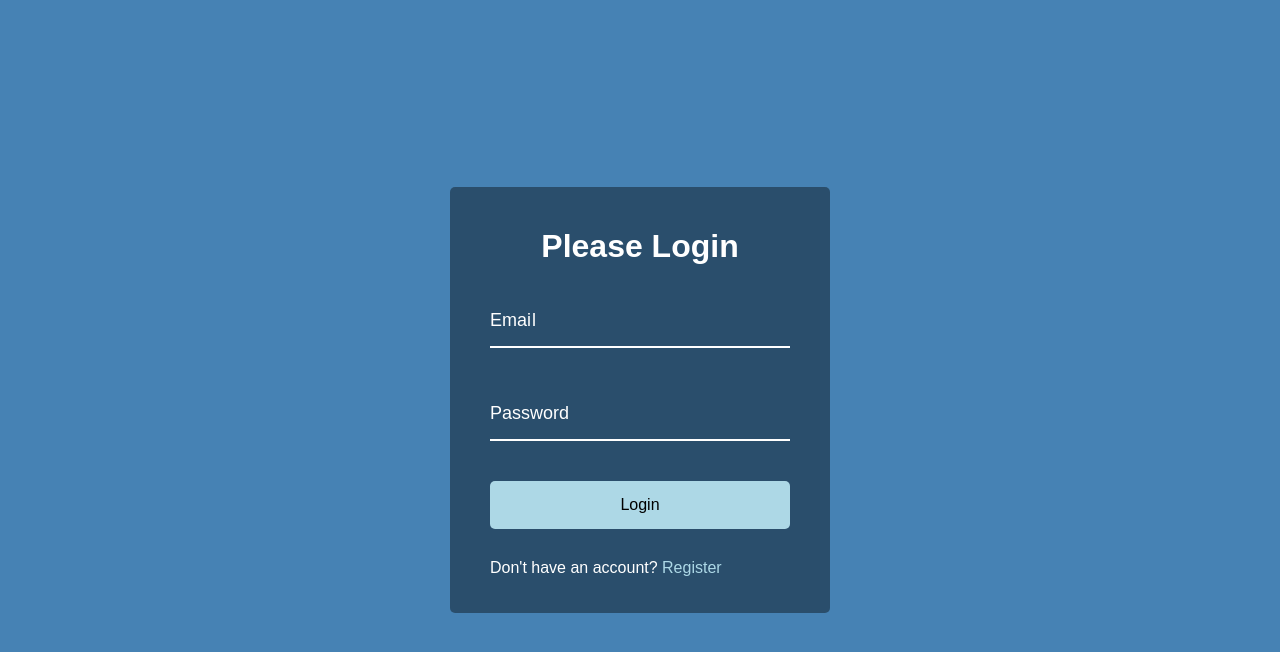
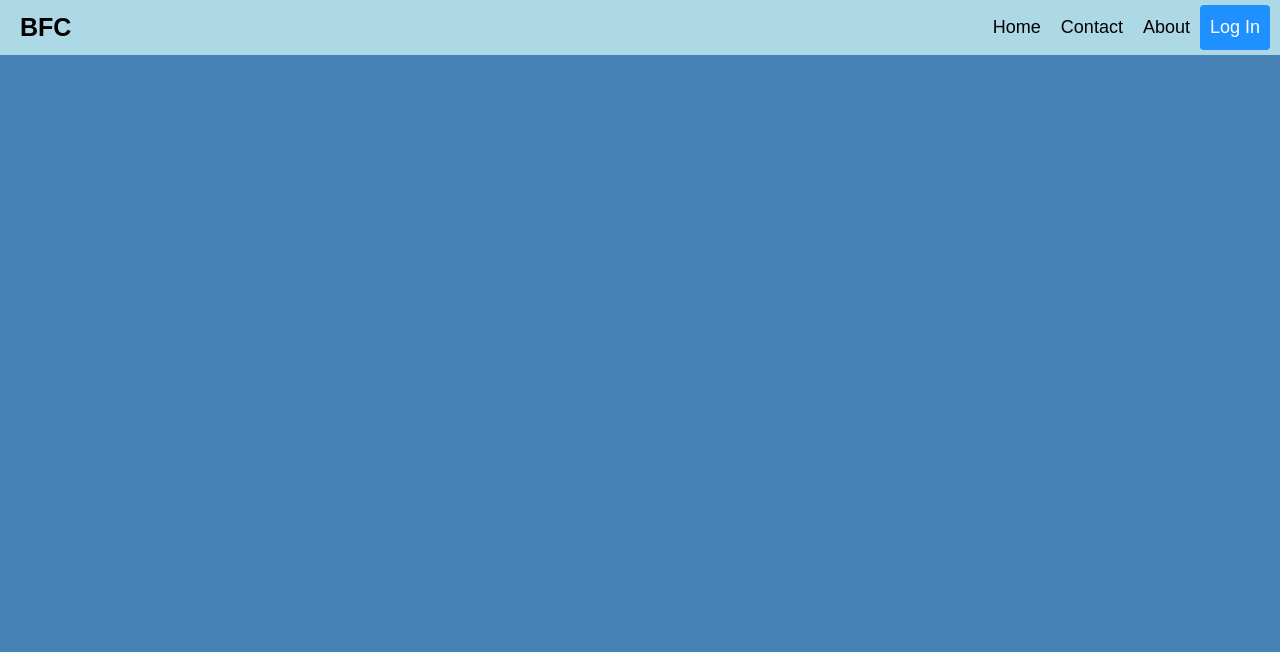
Before and after one commit to Ashnav-git/firstProject, a plain HTML site: page LoginPage/index.html in a window 1280 px wide. Drawn offline with Linux system fonts and the light colour scheme; a web font is replaced by a local one.

Commit message:
added header and navigate to Login Button

```diff
--- a/LoginPage/index.html
+++ b/LoginPage/index.html
@@ -6,25 +6,13 @@
     <link rel="stylesheet" href="style.css" />
     <title>Login to BFC</title>
   </head>
-  <body>
-    <div class="container">
-      <h1>Please Login</h1>
-      <form>
-        <div class="form-control">
-          <input type="text" required>
-          <label>Email</label>
-        </div>
-
-        <div class="form-control">
-          <input type="password" required>
-          <label>Password</label>
-        </div>
-
-        <button class="btn">Login</button>
-
-        <p class="text">Don't have an account? <a href="#">Register</a> </p>
-      </form>
+  <div class="header">
+    <a href="#default" class="logo">BFC</a>
+    <div class="header-right">
+      <a href="#home">Home</a>
+      <a href="#contact">Contact</a>
+      <a href="#about">About</a>
+      <a class="active" href="login.html">Log In</a>
     </div>
-    <script src="script.js"></script>
-  </body>
+  </div>
 </html>
--- a/LoginPage/style.css
+++ b/LoginPage/style.css
@@ -2,21 +2,31 @@
 
 * {
   box-sizing: border-box;
+  overflow: hidden;
 }
 
 body {
   background-color: steelblue;
   color: #fff;
   font-family: 'Muli', sans-serif;
+  /* --- Same class added as align below ---
+  display: flex;
+  flex-direction: column;
+  align-items: center;
+  justify-content: center;
+  height: 100vh;
+  overflow: hidden;*/
+  margin: 0;
+}
+
+.align{
   display: flex;
   flex-direction: column;
   align-items: center;
   justify-content: center;
   height: 100vh;
   overflow: hidden;
-  margin: 0;
 }
-
 .container {
   background-color: rgba(0, 0, 0, 0.4);
   padding: 20px 40px;
@@ -99,3 +109,54 @@ body {
   color: lightblue;
   transform: translateY(-30px);
 }
+
+.header {
+  overflow: hidden;
+  background: lightblue;
+  padding: 5px 10px;
+}
+
+.header a {
+  float: left;
+  color: black;
+  text-align: center;
+  padding: 10px;
+  text-decoration: none;
+  font-size: 18px;
+  line-height: 25px;
+  border-radius: 4px;
+}
+
+.header a.logo {
+  font-size: 25px;
+  font-weight: bold;
+  padding: 10px;
+}
+
+.header a:hover {
+  background-color: rgba(0, 0, 0, 0.4);
+  color: black;
+  padding:10px
+}
+
+.header a.active {
+  background-color: dodgerblue;
+  color: white;
+  padding:10px;
+}
+
+.header-right {
+  float: right;
+}
+
+@media screen and (max-width: 600px) {
+  .header a {
+    float: none;
+    display: block;
+    text-align: left;
+  }
+
+  .header-right {
+    float: none;
+  }
+}
```
Also changed, not shown: LoginPage/login.html (added, +41 -0 lines).
